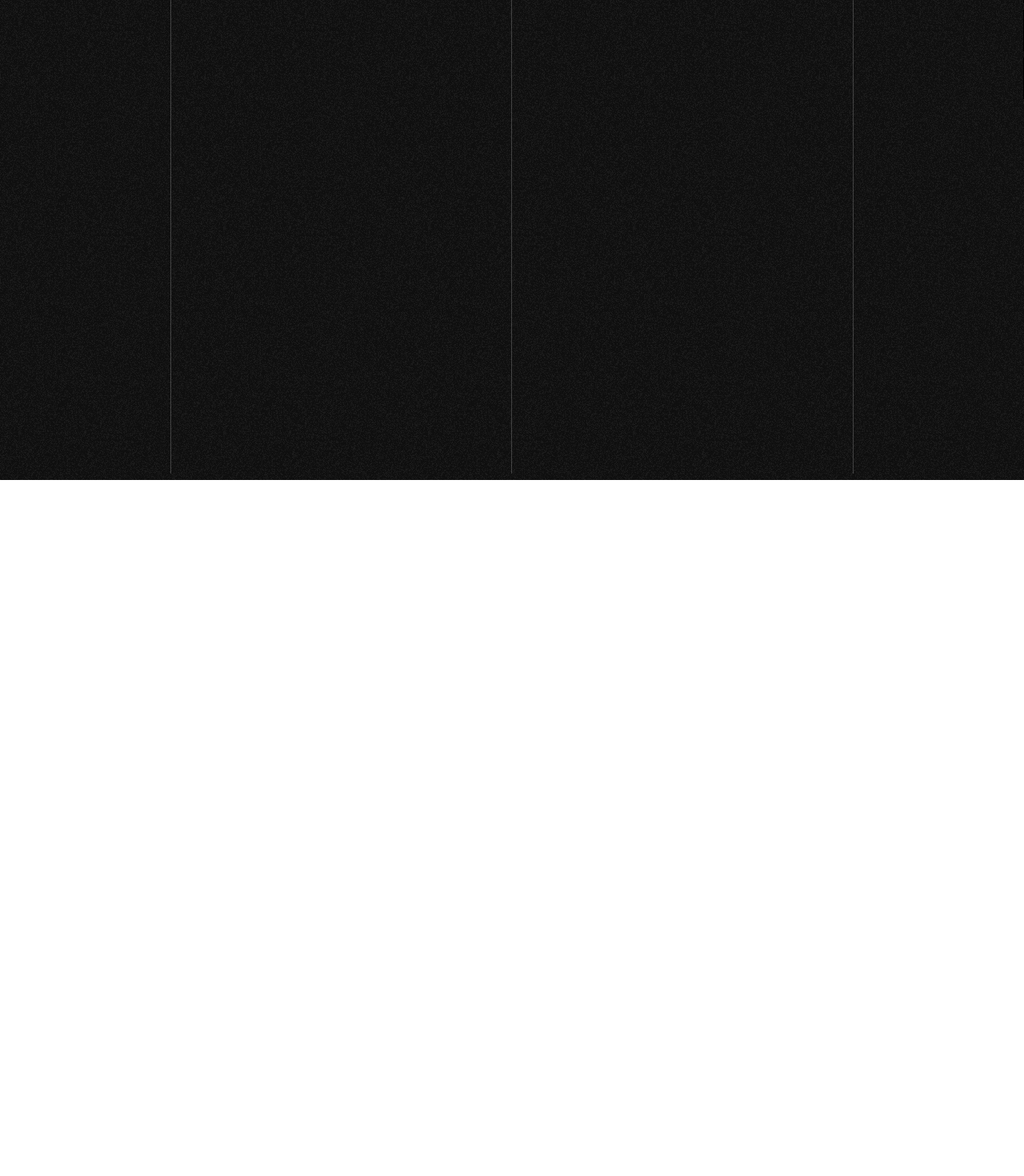
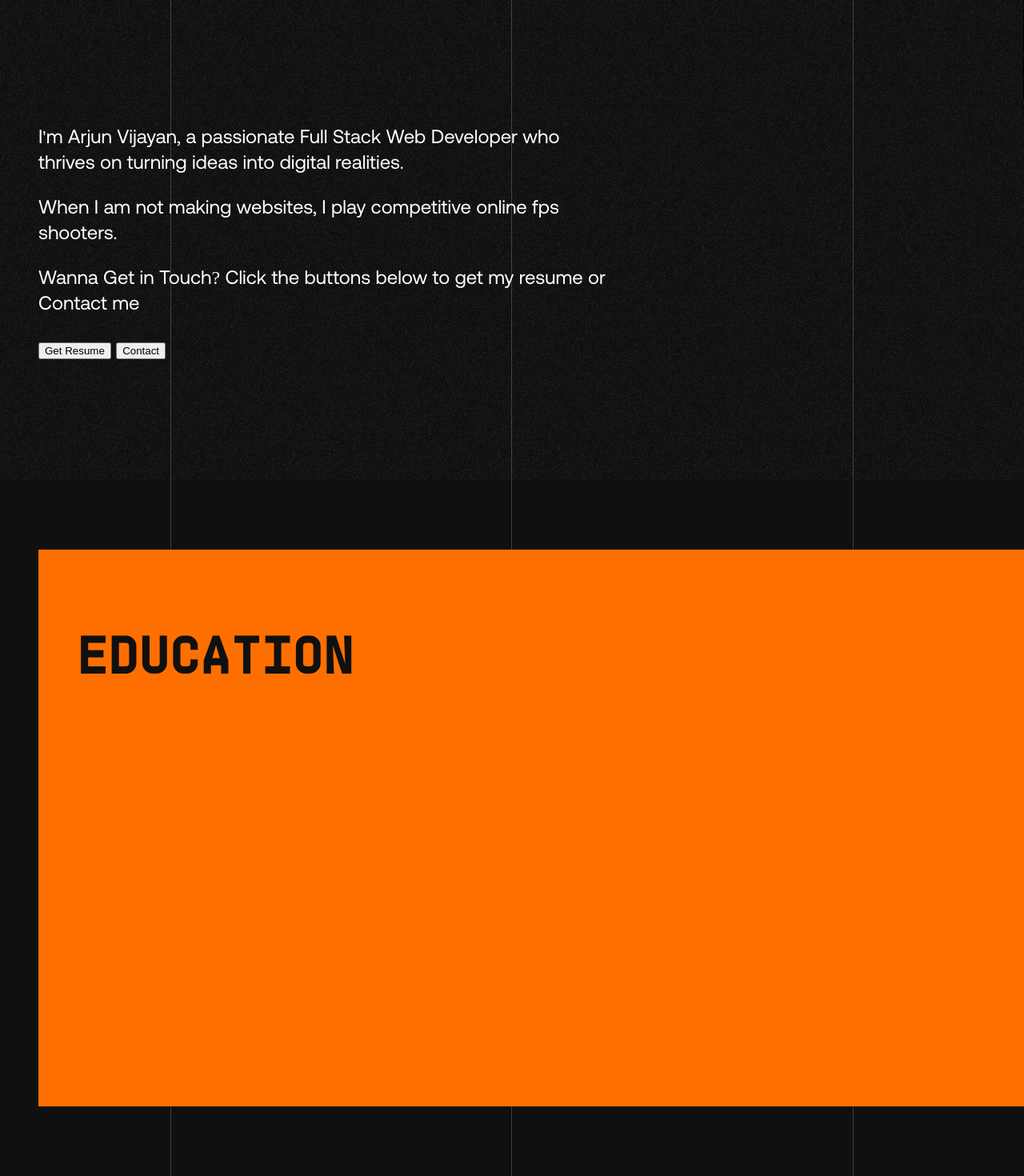
Before and after one commit to notarjunvijayan/Portfolio5.0, a SvelteKit app: page /about in a window 1280 px wide. Shown: the part 200-1670 px from the top of the page at 80% size. Before the commit the page ends 800 px from the top, so only its background shows below. Built offline with nearby package versions, Linux system fonts and the light colour scheme.

Commit message:
Education Updates

```diff
--- a/src/routes/about/+page.svelte
+++ b/src/routes/about/+page.svelte
@@ -2,6 +2,20 @@
     <div class="content">
         <div class="url">
             \ about
+        </div>
+        <div class="about">
+            <div class="about-text">
+                <p>I'm Arjun Vijayan, a passionate Full Stack Web Developer who thrives on turning ideas into digital realities.</p>
+                <p>When I am not making websites, I play competitive online fps shooters.</p>
+                <p>Wanna Get in Touch? Click the buttons below to get my resume or Contact me</p>
+                <button>Get Resume</button>
+                <button>Contact</button>
+            </div>
+            <div class="about-image">
+            </div>
+        </div>
+        <div class="education">
+            <h2>EDUCATION</h2>
         </div>
     </div>
     <div class="lines">
@@ -15,10 +29,34 @@
 </div>
 
 <style>
+    .about{
+        height: 75dvh;
+        display: flex;
+        padding: 3rem 0;
+        align-items: center;
+    }
+    .about-text{
+        font-family: Aeonik;
+        font-size: 1.5rem;
+        width:45rem;
+        line-height: 2rem;
+    }
+    .education{
+        width: 90dvw;
+        height: 75dvh;
+        background-color: #FF6F00;
+        margin-top:3rem;
+        padding: 3rem;
+    }
+    .education h2{
+        font-family: mono;
+        color: #101010;
+        font-size: 4rem;
+    }
     .lines{
         position:absolute;
         width: 100dvw;
-        height: 100dvh;
+        height: 250dvh;
         display:flex;
         z-index: -1;
         top: 0;
```
